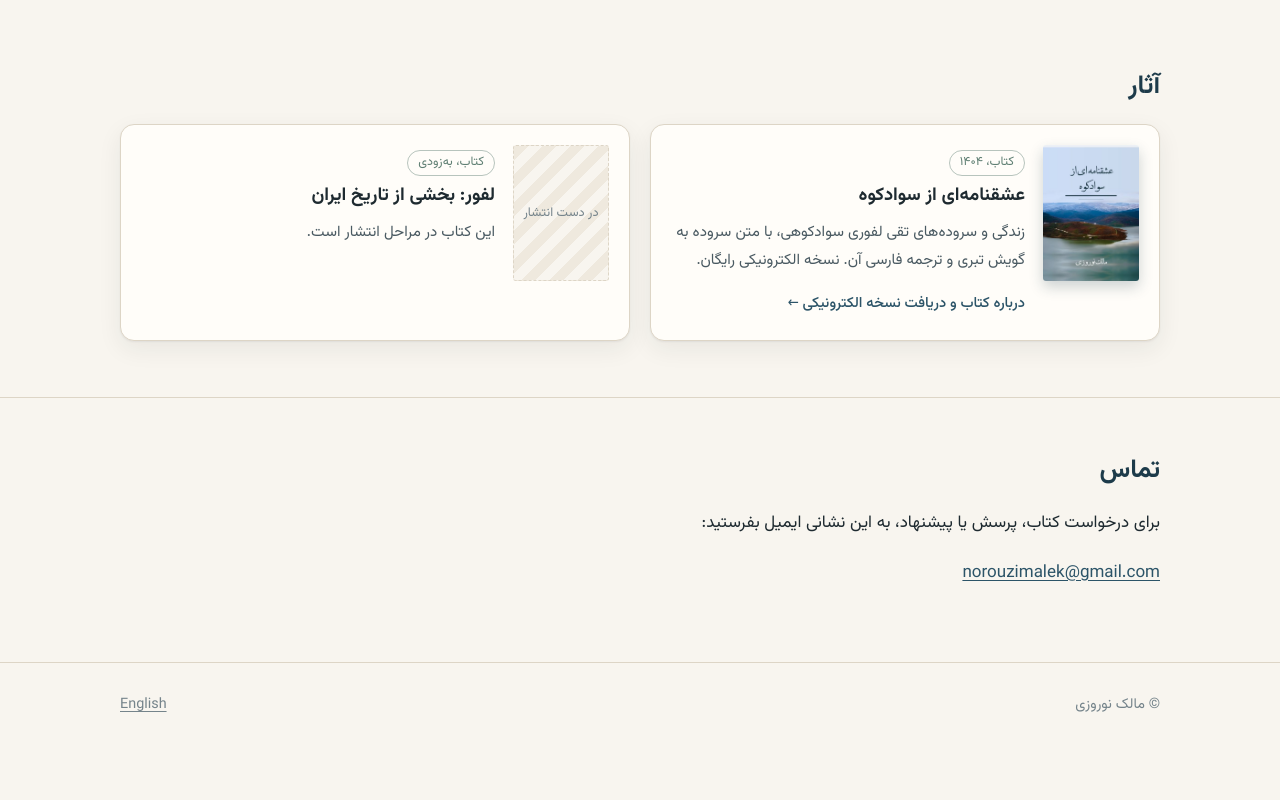
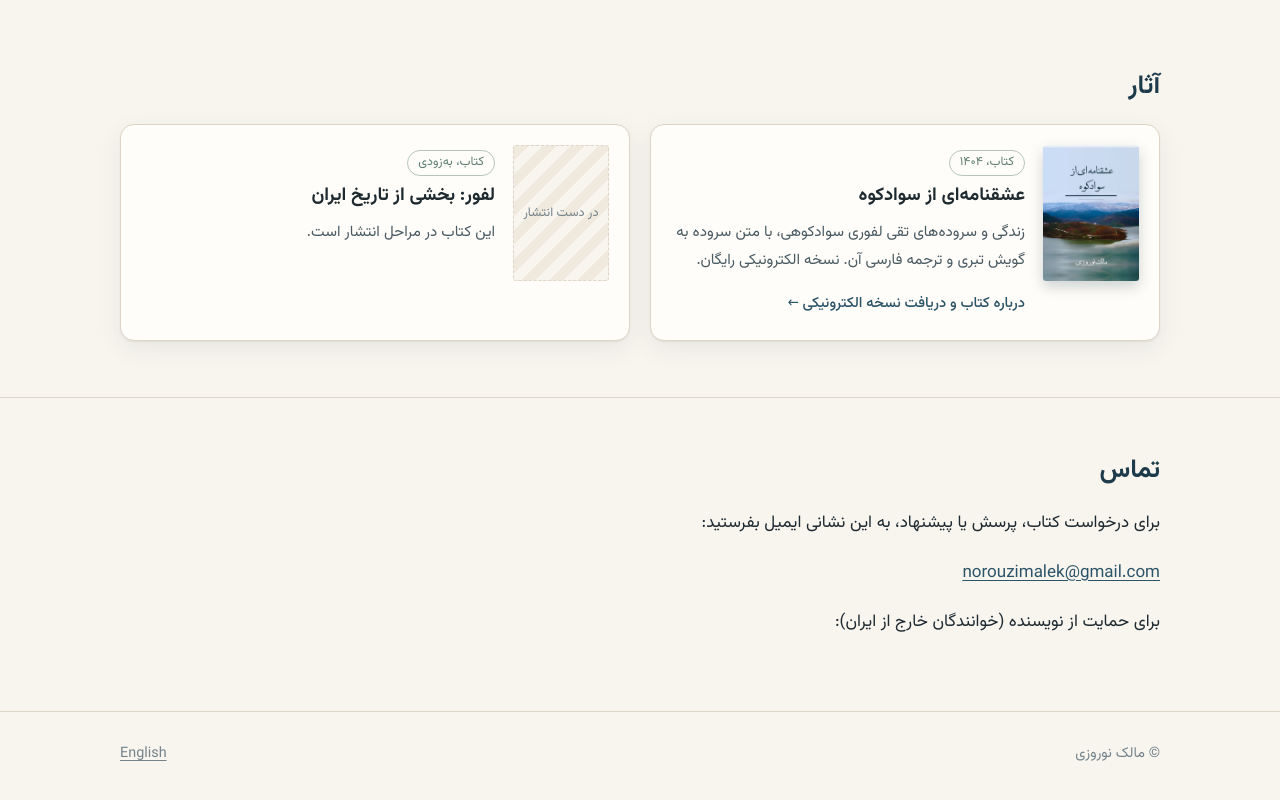
Before and after one commit to nargesnorouzi/maleknorouzi.com, a plain HTML site: page index.html in a window 1280 px wide. Shown: the part 746-1546 px from the top of the page. Before the commit the page ends 1504 px from the top, so only its background shows below. Drawn offline with Linux system fonts and the light colour scheme.

Commit message:
Add files via upload

```diff
--- a/index.html
+++ b/index.html
@@ -93,6 +93,7 @@
       <h2>تماس</h2>
       <p>برای درخواست کتاب، پرسش یا پیشنهاد، به این نشانی ایمیل بفرستید:</p>
       <p><a class="email-text" data-email-link data-show-address href="#"></a></p>
+      <p data-requires="paypalMe">برای حمایت از نویسنده (خوانندگان خارج از ایران): <a class="paypal-link" data-paypal-link href="#" target="_blank" rel="noopener"></a></p>
     </div></div>
   </section>
 </main>
```
